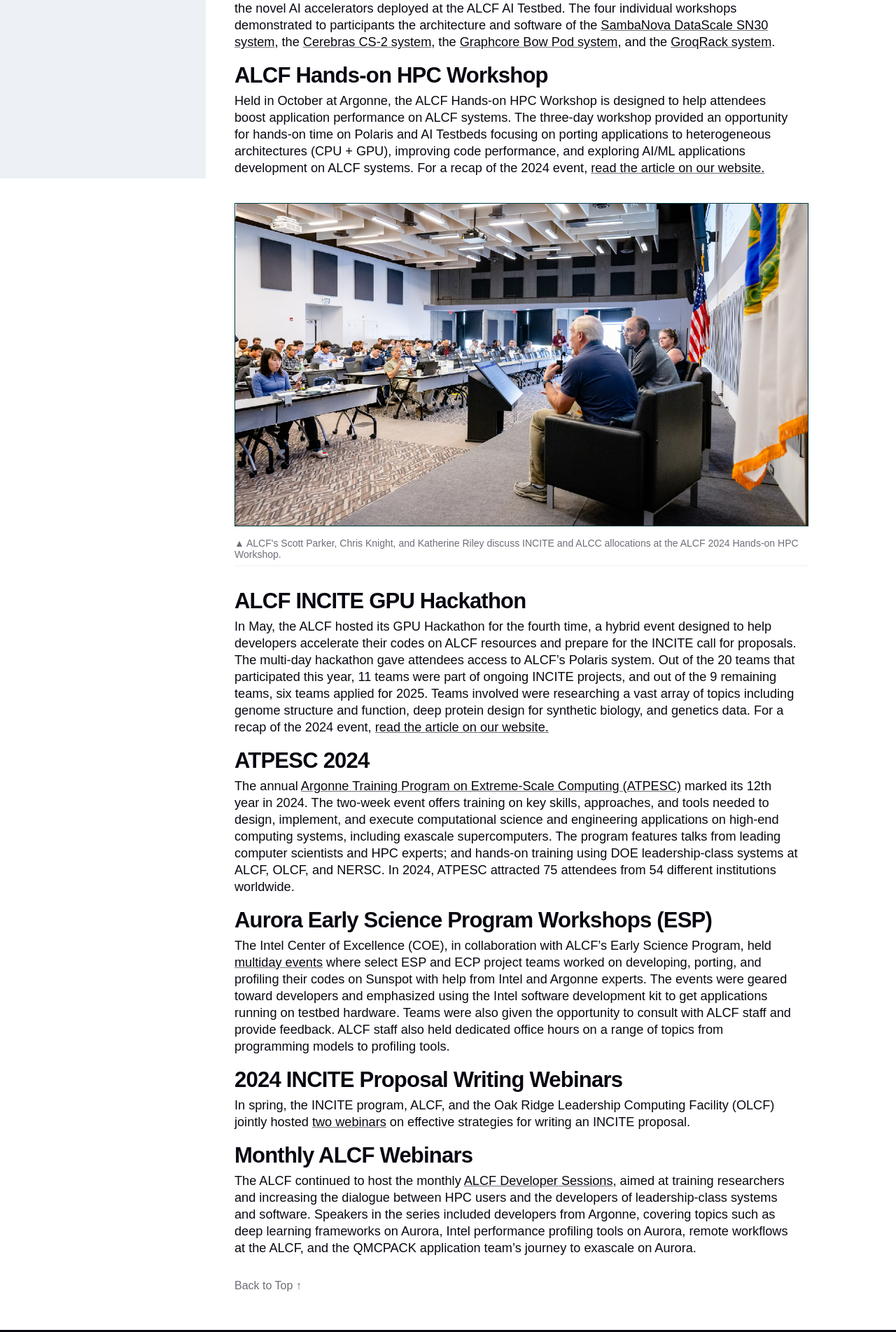
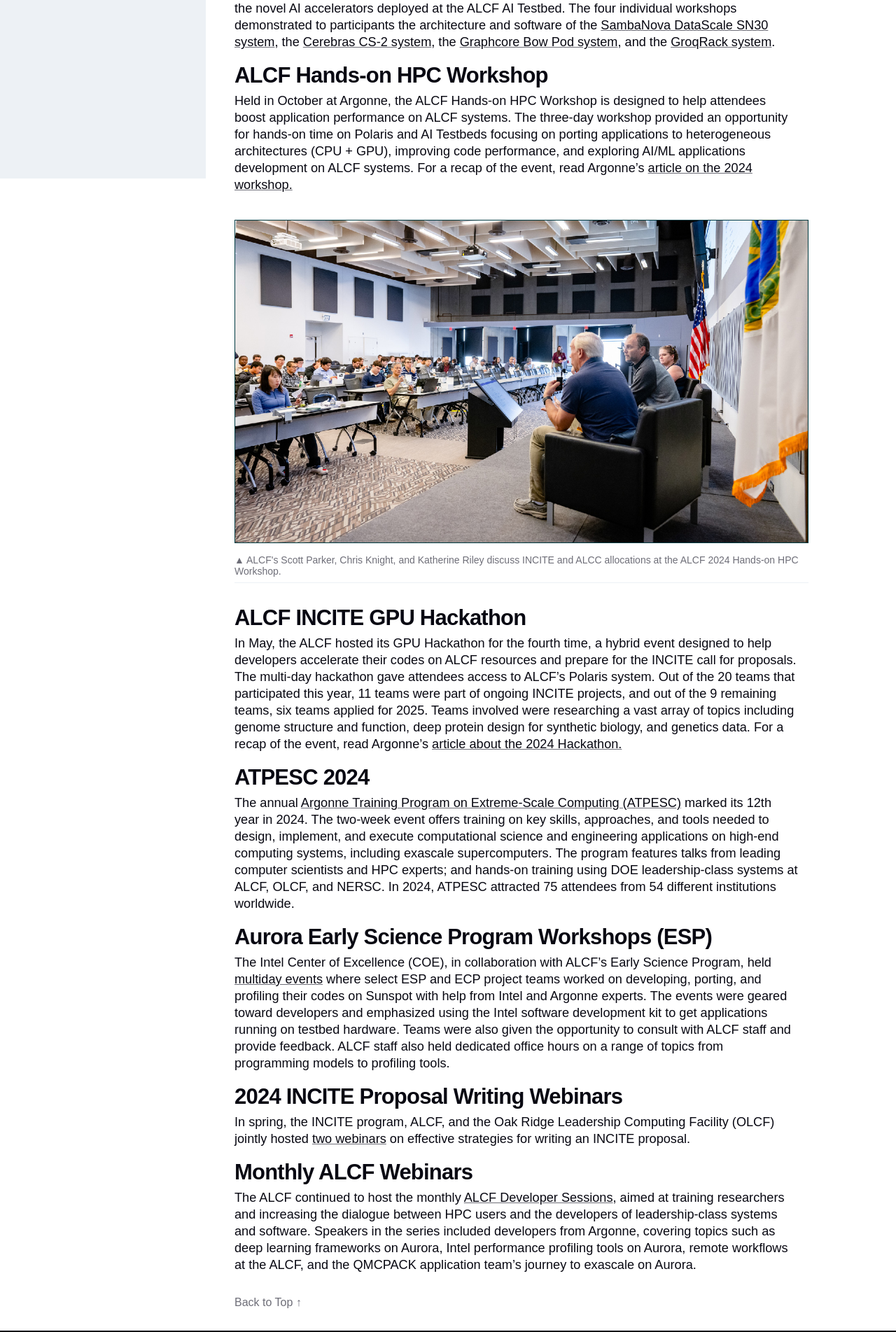
Before and after one commit to argonne-lcf/AR2024, a Jekyll site: the page built from 03_community/user-training-activities.md, in a window 1280 px wide. Shown: the part 1089-2992 px from the top of the page at 70% size. Built offline with Jekyll 4.4.1, drawn with Linux system fonts in a browser that asks for light colours; some web fonts are replaced.

Commit message:
Update user-training-activities.md
link text

```diff
--- a/03_community/user-training-activities.md
+++ b/03_community/user-training-activities.md
@@ -15,7 +15,7 @@ permalink: community-and-outreach/user-training-activities
 Starting April of 2024, the ALCF hosted a series of training workshops that introduced researchers to the novel AI accelerators deployed at the ALCF AI Testbed. The four individual workshops demonstrated to participants the architecture and software of the [SambaNova DataScale SN30 system](https://www.alcf.anl.gov/events/sambanova-ai-training-sp24), the [Cerebras CS-2 system](https://www.alcf.anl.gov/events/cerebras-ai-training-sp24), the [Graphcore Bow Pod system](https://www.alcf.anl.gov/events/graphcore-ai-training-sp24), and the [GroqRack system](https://www.alcf.anl.gov/events/groq-ai-training-sp24).
 
 ## ALCF Hands-on HPC Workshop
-Held in October at Argonne, the ALCF Hands-on HPC Workshop is designed to help attendees boost application performance on ALCF systems. The three-day workshop provided an opportunity for hands-on time on Polaris and AI Testbeds focusing on porting applications to heterogeneous architectures (CPU + GPU), improving code performance, and exploring AI/ML applications development on ALCF systems. For a recap of the 2024 event, [read the article on our website.](https://www.alcf.anl.gov/news/hands-workshop-helps-attendees-boost-code-performance-using-alcf-supercomputers)
+Held in October at Argonne, the ALCF Hands-on HPC Workshop is designed to help attendees boost application performance on ALCF systems. The three-day workshop provided an opportunity for hands-on time on Polaris and AI Testbeds focusing on porting applications to heterogeneous architectures (CPU + GPU), improving code performance, and exploring AI/ML applications development on ALCF systems. For a recap of the event, read Argonne's [article on the 2024 workshop.](https://www.alcf.anl.gov/news/hands-workshop-helps-attendees-boost-code-performance-using-alcf-supercomputers)
 
 {% include media-img.html
    source= "ALCF_Handson.jpg"
@@ -23,7 +23,7 @@ Held in October at Argonne, the ALCF Hands-on HPC Workshop is designed to help a
 %}
 
 ## ALCF INCITE GPU Hackathon
-In May, the ALCF hosted its GPU Hackathon for the fourth time, a hybrid event designed to help developers accelerate their codes on ALCF resources and prepare for the INCITE call for proposals. The multi-day hackathon gave attendees access to ALCF’s Polaris system. Out of the 20 teams that participated this year, 11 teams were part of ongoing INCITE projects, and out of the 9 remaining teams, six teams applied for 2025.  Teams involved were researching a vast array of topics including genome structure and function, deep protein design for synthetic biology, and genetics data. For a recap of the 2024 event, [read the article on our website.](https://www.alcf.anl.gov/news/alcf-hackathon-helps-researchers-boost-performance-polaris-supercomputer)
+In May, the ALCF hosted its GPU Hackathon for the fourth time, a hybrid event designed to help developers accelerate their codes on ALCF resources and prepare for the INCITE call for proposals. The multi-day hackathon gave attendees access to ALCF’s Polaris system. Out of the 20 teams that participated this year, 11 teams were part of ongoing INCITE projects, and out of the 9 remaining teams, six teams applied for 2025.  Teams involved were researching a vast array of topics including genome structure and function, deep protein design for synthetic biology, and genetics data. For a recap of the event, read Argonne's [article about the 2024 Hackathon.](https://www.alcf.anl.gov/news/alcf-hackathon-helps-researchers-boost-performance-polaris-supercomputer)
 
 ## ATPESC 2024
 The annual [Argonne Training Program on Extreme-Scale Computing (ATPESC)](https://extremecomputingtraining.anl.gov/atpesc-2024/) marked its 12th year in 2024. The two-week event offers training on key skills, approaches, and tools needed to design, implement, and execute computational science and engineering applications on high-end computing systems, including exascale supercomputers. The program features talks from leading computer scientists and HPC experts; and hands-on training using DOE leadership-class systems at ALCF, OLCF, and NERSC. In 2024, ATPESC attracted 75 attendees from 54 different institutions worldwide.
```
